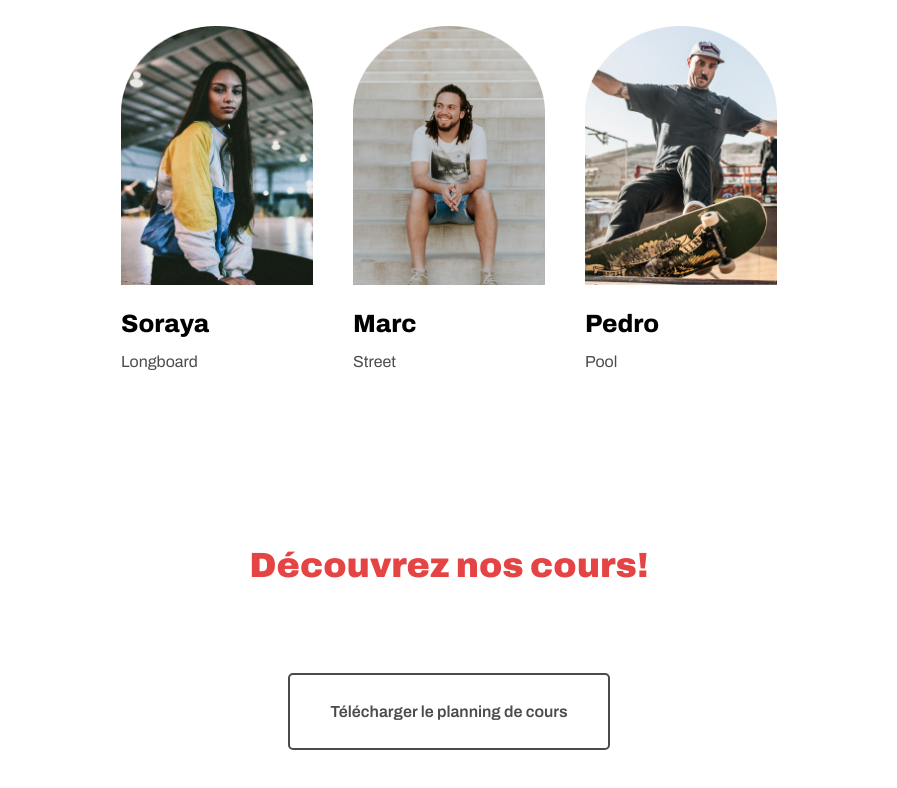
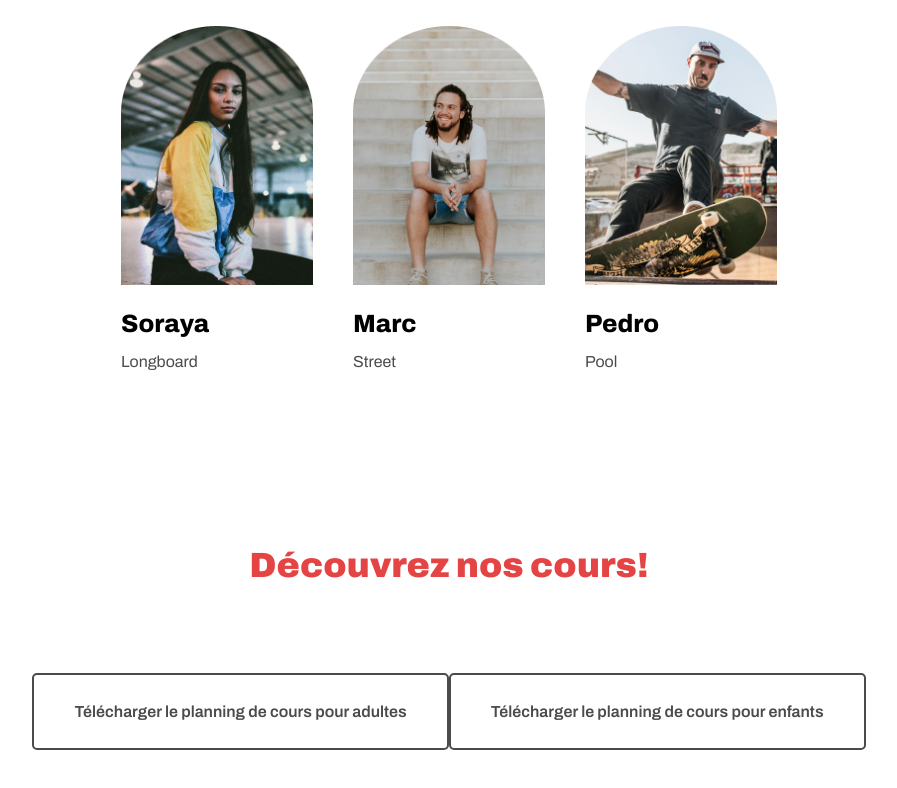
Before and after one commit to ByteVoyageur/OC-P2, a plain HTML site: page index.html in a window 1280 px wide. Shown: the part 1494-2282 px from the top of the page, without its empty margins (191-1088 px from the left). Drawn offline with Linux system fonts and the light colour scheme.

Commit message:
new section created

```diff
--- a/index.html
+++ b/index.html
@@ -62,7 +62,8 @@
 				<section>
 					<h2>Découvrez nos cours!</h2>
 					<div class="directionRow">
-						<a class="button buttonDrakGreyColor" href="documents/planning">Télécharger le planning de cours</a>
+						<a class="button buttonDrakGreyColor" href="documents/planning-adultes.pdf">Télécharger le planning de cours pour adultes</a>
+						<a class="button buttonDrakGreyColor" href="documents/planning-enfants.pdf">Télécharger le planning de cours pour enfants</a>
 					</div>
 				</section>
 			</main>
```
